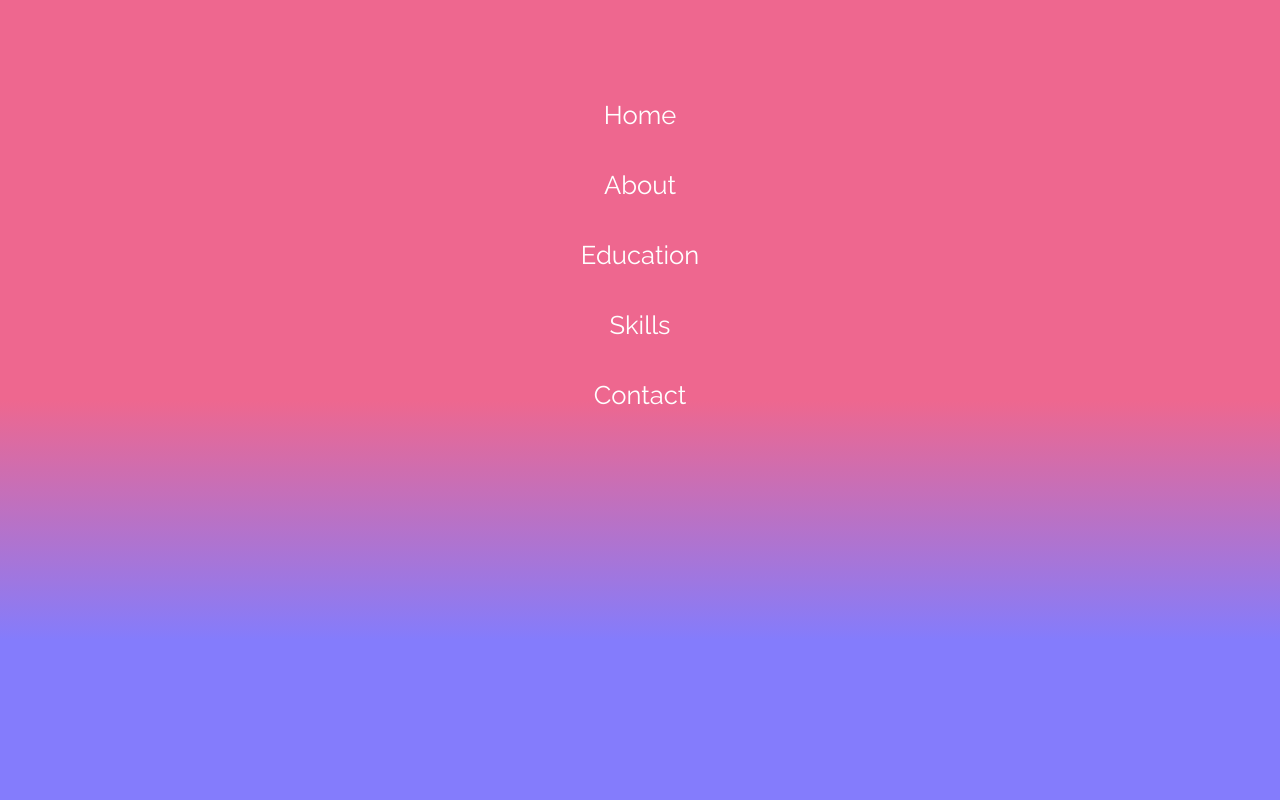
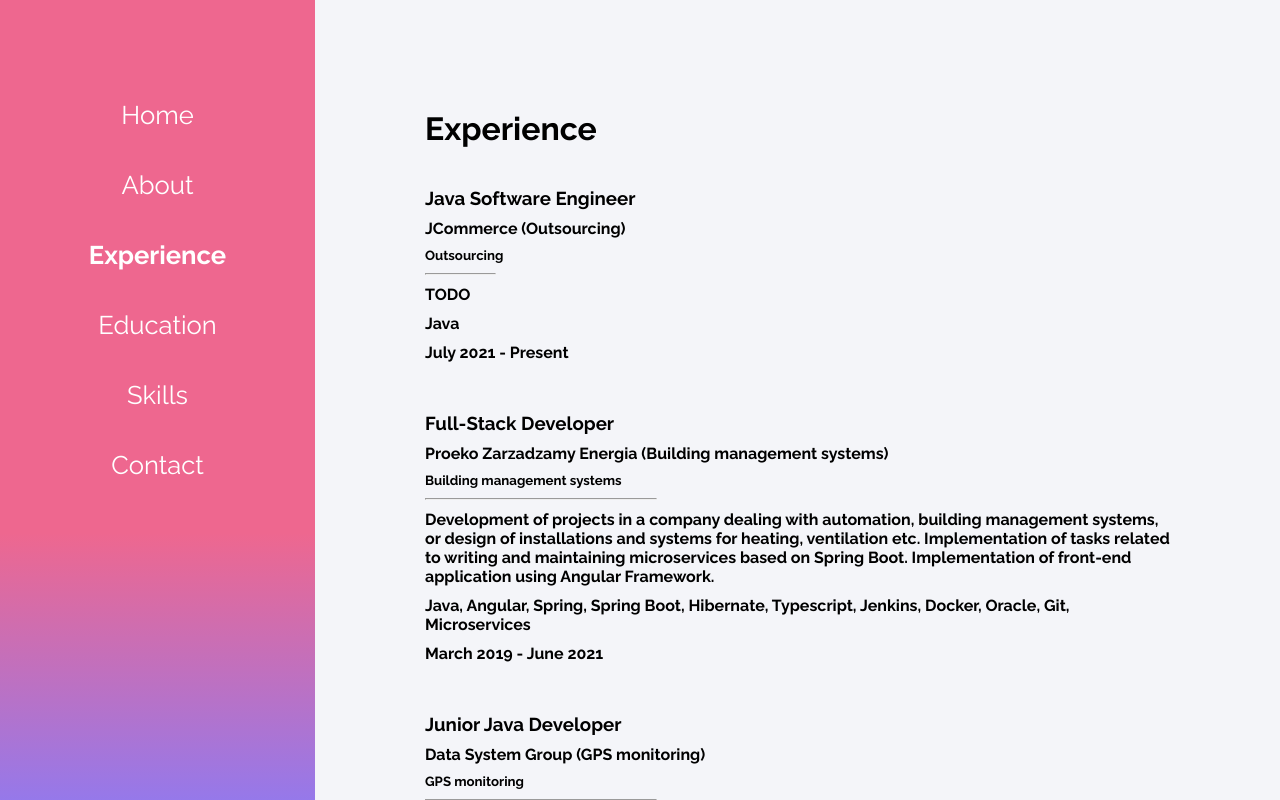
Before and after one commit to dolatapatryk/portfolio, a React (Create React App) app: page /experience in a window 1280 px wide. Shown: the top 800 px of the page. Built offline with nearby package versions, Linux system fonts and the light colour scheme.

Commit message:
First version of experience section

```diff
--- a/src/App.css
+++ b/src/App.css
@@ -119,14 +119,14 @@
     width: 30%;
 }
 
-.education-item {
+.card-item {
     border: 0 solid #9a9b9c;
     border-radius: 10px;
     display: flex;
     margin: 30px 0 30px 0;
 }
 
-.education-item:hover {
+.card-item:hover {
     color: #1b1d20;
     background-color: #ffffff;
     box-shadow: 0 10px 20px rgba(0, 0, 0, 0.19), 0 6px 6px rgba(0, 0, 0, 0.23);
--- a/src/App.tsx
+++ b/src/App.tsx
@@ -9,6 +9,7 @@
 import {Contact} from "./components/Contact";
 import {library} from "@fortawesome/fontawesome-svg-core";
 import {faFacebook, faGithub, faInstagram, faLinkedin} from "@fortawesome/free-brands-svg-icons";
+import {Experience} from "./components/experience/Experience";
 
 library.add(faGithub, faInstagram, faFacebook, faLinkedin)
 
@@ -20,6 +21,7 @@
                 <Routes>
                     <Route path="/" element={<Home/>}/>
                     <Route path="/about" element={<About/>}/>
+                    <Route path="/experience" element={<Experience/>}/>
                     <Route path="/education" element={<Education/>}/>
                     <Route path="/skills" element={<Skills/>}/>
                     <Route path="/contact" element={<Contact/>}/>
--- a/src/components/Home.tsx
+++ b/src/components/Home.tsx
@@ -6,6 +6,7 @@
 export const Home: FunctionComponent = () =>
     <div className="container home">
         <img src={picture} className="picture" alt="Me"/>
-        <ReactTypingEffect className="typing-effect" text={['xdd', 'sadasd']} speed={100} eraseDelay={700}/>
-        <Socials />
+        <ReactTypingEffect className="typing-effect" text={['Patryk Dolata', 'Software Engineer']} speed={100}
+                           eraseDelay={700}/>
+        <Socials/>
     </div>
--- a/src/components/education/Education.tsx
+++ b/src/components/education/Education.tsx
@@ -6,8 +6,6 @@
     <div className="container">
         <h1 className="subtopic">My Education</h1>
         {myEducation.map(university => {
-            return <EducationItem key={university.university} university={university.university}
-                                  degree={university.degree} from={university.from} to={university.to}
-                                  faculty={university.faculty} speciality={university.speciality}/>
+            return <EducationItem key={university.university} {...university}/>
         })}
     </div>
--- a/src/components/education/EducationItem.tsx
+++ b/src/components/education/EducationItem.tsx
@@ -2,7 +2,7 @@
 import {EducationItemInfo} from "../../data/EducationInfo";
 
 export const EducationItem: FunctionComponent<EducationItemInfo> = (props: EducationItemInfo) =>
-    <div className="education-item">
+    <div className="card-item">
         <div>
             <h3>{props.degree}</h3>
             {props.speciality && <h5>{props.speciality}</h5>}
--- /dev/null
+++ b/src/components/experience/Experience.tsx
@@ -0,0 +1,9 @@
+import {FunctionComponent} from "react";
+import {myExperience} from "../../data/ExperienceInfo";
+import {ExperienceItem} from "./ExperienceItem";
+
+export const Experience: FunctionComponent = () =>
+    <div className="container">
+        <h1 className="subtopic">Experience</h1>
+        {myExperience.map(exp => <ExperienceItem key={exp.company} {...exp}/>)}
+    </div>
--- /dev/null
+++ b/src/components/experience/ExperienceItem.tsx
@@ -0,0 +1,15 @@
+import {FunctionComponent} from "react";
+import {ExperienceItemInfo} from "../../data/ExperienceInfo";
+
+export const ExperienceItem: FunctionComponent<ExperienceItemInfo> = (props: ExperienceItemInfo) =>
+    <div className="card-item">
+        <div>
+            <h3>{props.position}</h3>
+            <h4>{props.company} ({props.companyType})</h4>
+            <h5>{props.companyType}</h5>
+            <hr/>
+            <h4>{props.description}</h4>
+            <h4>{props.technologies.join(', ')}</h4>
+            <h4>{props.from} - {props.to}</h4>
+        </div>
+    </div>
--- a/src/components/navbar/Navbar.tsx
+++ b/src/components/navbar/Navbar.tsx
@@ -12,6 +12,7 @@
     private items: Array<NavbarItemInfo> = [
         {name: 'Home', link: '/'},
         {name: 'About', link: '/about'},
+        {name: 'Experience', link: '/experience'},
         {name: 'Education', link: '/education'},
         {name: 'Skills', link: '/skills'},
         {name: 'Contact', link: '/contact'}
--- /dev/null
+++ b/src/data/ExperienceInfo.ts
@@ -0,0 +1,45 @@
+export type ExperienceItemInfo = {
+    company: string;
+    position: string;
+    companyType: string;
+    from: string;
+    to: string;
+    description: string;
+    technologies: Array<string>;
+}
+
+export const myExperience: Array<ExperienceItemInfo> = [
+    {
+        company: 'JCommerce',
+        position: 'Java Software Engineer',
+        companyType: 'Outsourcing',
+        from: 'July 2021',
+        to: 'Present',
+        description: 'TODO',
+        technologies: ['Java']
+    },
+    {
+        company: 'Proeko Zarzadzamy Energia',
+        position: 'Full-Stack Developer',
+        companyType: 'Building management systems',
+        from: 'March 2019',
+        to: 'June 2021',
+        description: 'Development of projects in a company dealing with automation, building management systems, ' +
+            'or design of installations and systems for heating, ventilation etc. Implementation of tasks related ' +
+            'to writing and maintaining microservices based on Spring Boot. Implementation of front-end application ' +
+            'using Angular Framework.',
+        technologies: ['Java', 'Angular', 'Spring', 'Spring Boot', 'Hibernate', 'Typescript', 'Jenkins', 'Docker',
+            'Oracle', 'Git', 'Microservices']
+    },
+    {
+        company: 'Data System Group',
+        position: 'Junior Java Developer',
+        companyType: 'GPS monitoring',
+        from: 'July 2018',
+        to: 'March 2019',
+        description: 'Implementation of tasks related to writing and maintaining microservices based on Spark Framework' +
+            ' in Java. Code optimization, SQL. Writing and maintaining scripts in Python language, responsible for' +
+            ' internal issues. Maintaining technical documentation.',
+        technologies: ['Java', 'Python', 'PostgreSQL', 'Git', 'Microservices', 'Spark Java']
+    }
+]
```
